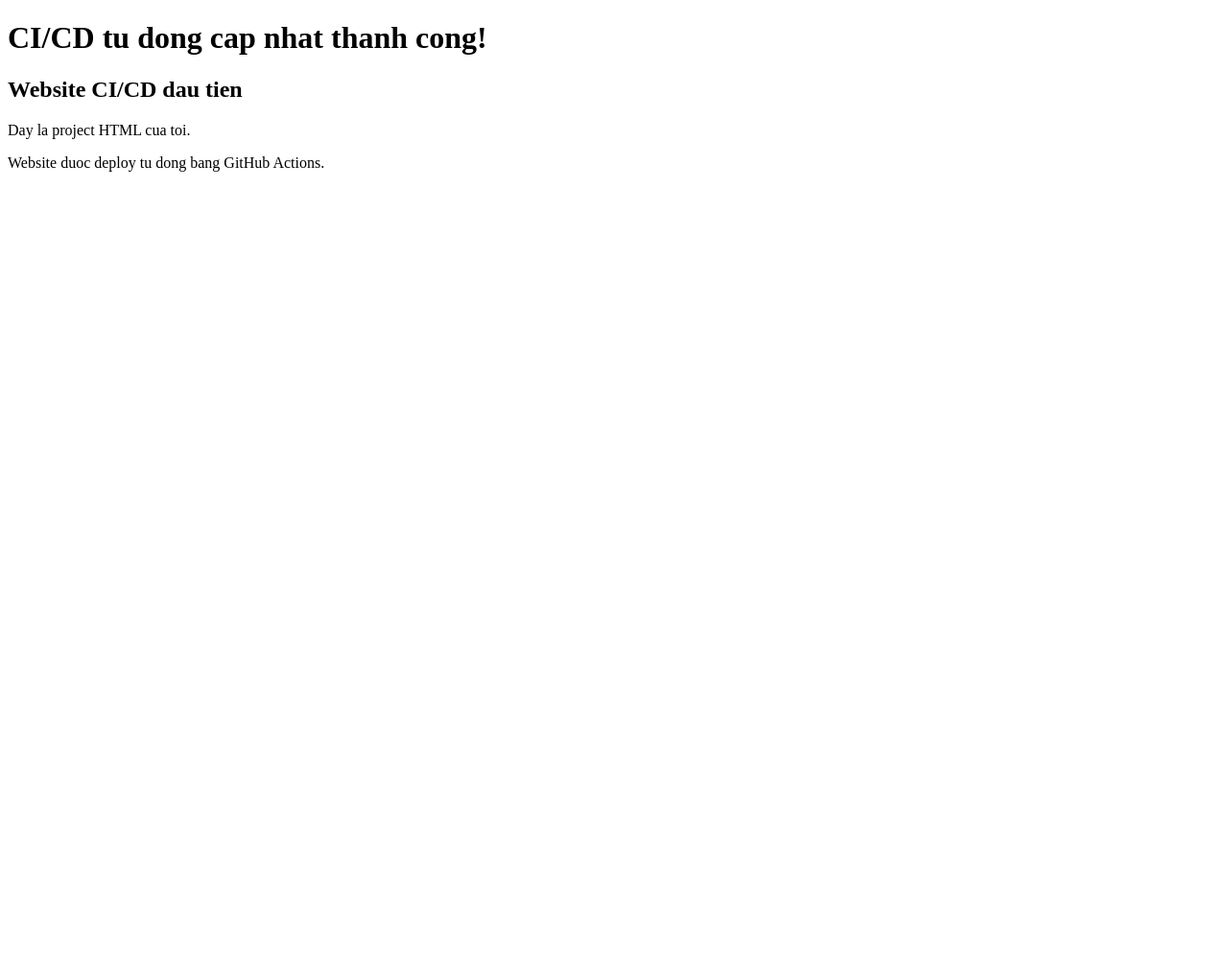
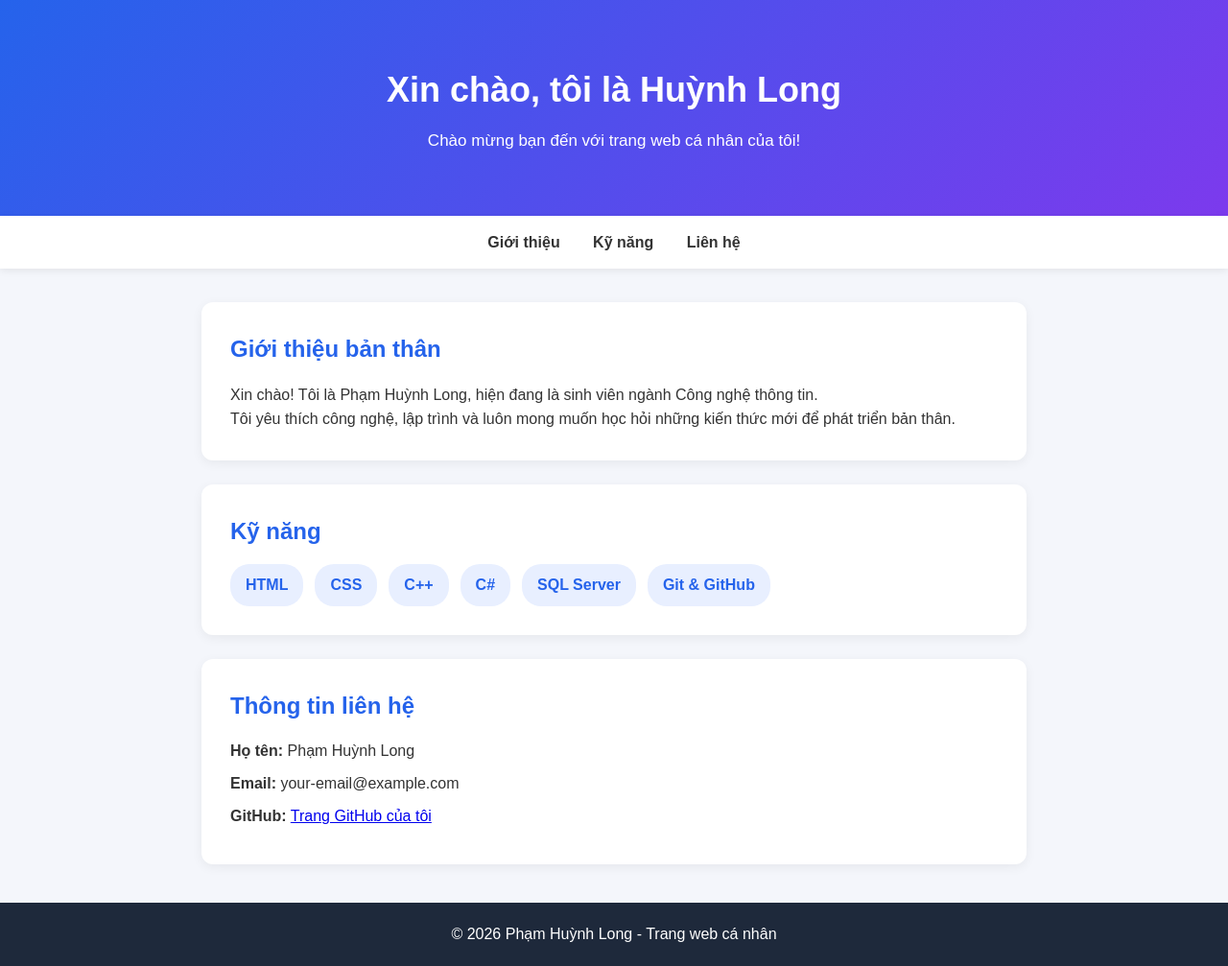
Before and after one commit to phamlong270906-netizen/CI-CD-HTML, a plain HTML site: page index.html in a window 1280 px wide. Shown: the whole page at 96% size. Before the commit the page ends 800 px from the top, so only its background shows below. Drawn offline with Linux system fonts and the light colour scheme.

Commit message:
Update personal introduction website

```diff
--- a/index.html
+++ b/index.html
@@ -4,13 +4,168 @@
 <head>
     <meta charset="UTF-8">
     <meta name="viewport" content="width=device-width, initial-scale=1.0">
-    <title>Demo CI/CD</title>
+    <title>Trang cá nhân | Huỳnh Long</title>
+
+    <style>
+        * {
+            margin: 0;
+            padding: 0;
+            box-sizing: border-box;
+        }
+
+        body {
+            font-family: Arial, sans-serif;
+            background: #f4f6fb;
+            color: #333;
+            line-height: 1.6;
+        }
+
+        header {
+            background: linear-gradient(135deg, #2563eb, #7c3aed);
+            color: white;
+            text-align: center;
+            padding: 65px 20px;
+        }
+
+        header h1 {
+            font-size: 36px;
+            margin-bottom: 10px;
+        }
+
+        header p {
+            font-size: 17px;
+        }
+
+        nav {
+            background: white;
+            padding: 15px;
+            text-align: center;
+            box-shadow: 0 2px 8px rgba(0,0,0,0.08);
+        }
+
+        nav a {
+            color: #333;
+            text-decoration: none;
+            margin: 0 15px;
+            font-weight: bold;
+        }
+
+        nav a:hover {
+            color: #2563eb;
+        }
+
+        .container {
+            max-width: 900px;
+            margin: 35px auto;
+            padding: 0 20px;
+        }
+
+        .card {
+            background: white;
+            padding: 30px;
+            margin-bottom: 25px;
+            border-radius: 12px;
+            box-shadow: 0 3px 12px rgba(0,0,0,0.06);
+        }
+
+        h2 {
+            color: #2563eb;
+            margin-bottom: 15px;
+        }
+
+        .skills {
+            display: flex;
+            flex-wrap: wrap;
+            gap: 12px;
+        }
+
+        .skills span {
+            background: #e8efff;
+            color: #2563eb;
+            padding: 9px 16px;
+            border-radius: 20px;
+            font-weight: bold;
+        }
+
+        .contact p {
+            margin: 8px 0;
+        }
+
+        footer {
+            background: #1e293b;
+            color: white;
+            text-align: center;
+            padding: 20px;
+            margin-top: 40px;
+        }
+
+        @media (max-width: 600px) {
+            header h1 {
+                font-size: 28px;
+            }
+
+            nav a {
+                margin: 0 7px;
+                font-size: 14px;
+            }
+        }
+    </style>
 </head>
+
 <body>
-    <h1>CI/CD tu dong cap nhat thanh cong!</h1>
-    <h2>Website CI/CD dau tien</h2>
 
-    <p>Day la project HTML cua toi.</p>
-    <p>Website duoc deploy tu dong bang GitHub Actions.</p>
+    <header>
+        <h1>Xin chào, tôi là Huỳnh Long</h1>
+        <p>Chào mừng bạn đến với trang web cá nhân của tôi!</p>
+    </header>
+
+    <nav>
+        <a href="#about">Giới thiệu</a>
+        <a href="#skills">Kỹ năng</a>
+        <a href="#contact">Liên hệ</a>
+    </nav>
+
+    <div class="container">
+
+        <section class="card" id="about">
+            <h2>Giới thiệu bản thân</h2>
+            <p>
+                Xin chào! Tôi là Phạm Huỳnh Long, hiện đang là sinh viên
+                ngành Công nghệ thông tin.
+            </p>
+            <p>
+                Tôi yêu thích công nghệ, lập trình và luôn mong muốn
+                học hỏi những kiến thức mới để phát triển bản thân.
+            </p>
+        </section>
+
+        <section class="card" id="skills">
+            <h2>Kỹ năng</h2>
+            <div class="skills">
+                <span>HTML</span>
+                <span>CSS</span>
+                <span>C++</span>
+                <span>C#</span>
+                <span>SQL Server</span>
+                <span>Git & GitHub</span>
+            </div>
+        </section>
+
+        <section class="card contact" id="contact">
+            <h2>Thông tin liên hệ</h2>
+            <p><strong>Họ tên:</strong> Phạm Huỳnh Long</p>
+            <p><strong>Email:</strong> your-email@example.com</p>
+            <p><strong>GitHub:</strong>
+                <a href="https://github.com/phamlong270906-netizen"
+                   target="_blank">Trang GitHub của tôi</a>
+            </p>
+        </section>
+
+    </div>
+
+    <footer>
+        <p>© 2026 Phạm Huỳnh Long - Trang web cá nhân</p>
+    </footer>
+
 </body>
 </html>
```
